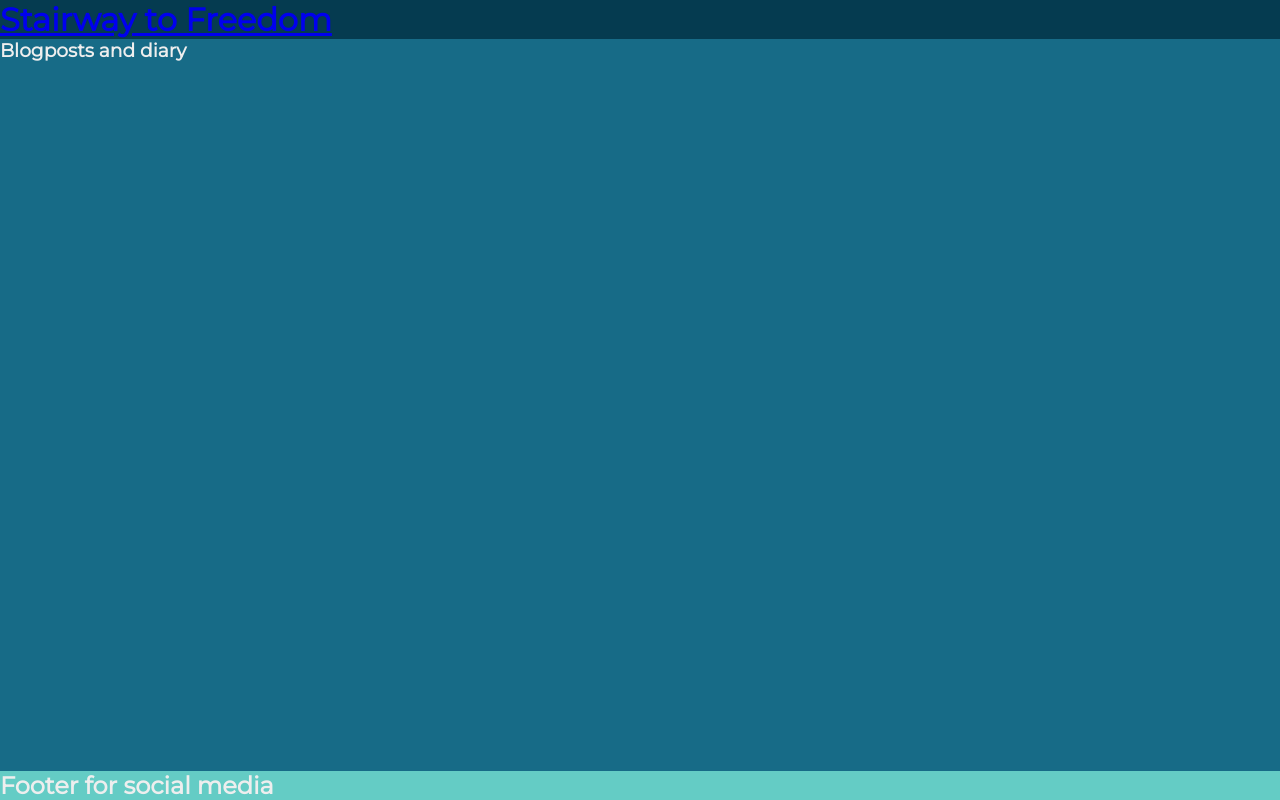
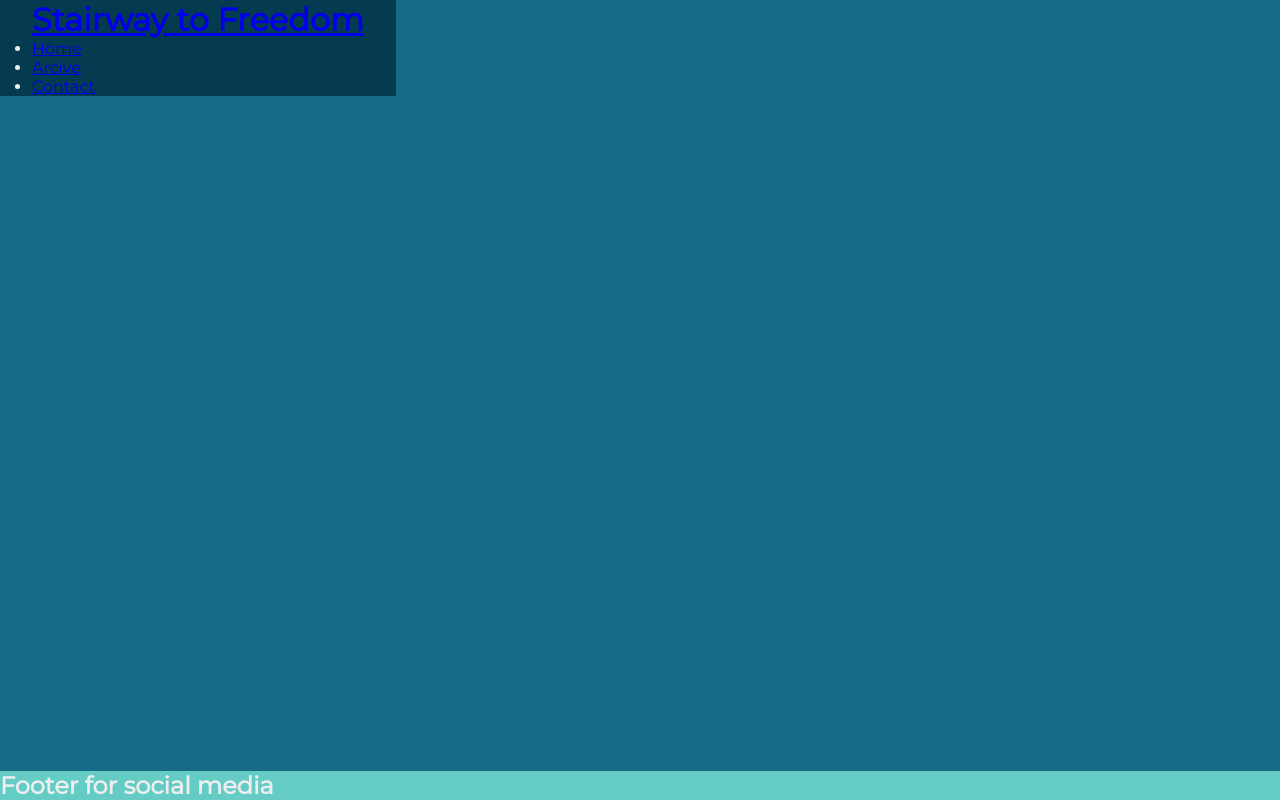
Before and after one commit to Klurifixus/Fixus-the-bus, a plain HTML site: page index.html in a window 1280 px wide. Drawn offline with Linux system fonts and the light colour scheme.

Commit message:
added styles to header

```diff
--- a/assets/css/style.css
+++ b/assets/css/style.css
@@ -22,9 +22,14 @@ body {
 /*Header*/
 header {
     background-color: #053b50;
+    padding: 0 2rem;
+    position: fixed;
+    z-index: 99;
 }
 
-
+h1{
+    font-family: 'montserrat' sans-serif;
+}
 
 
 /*Main*/
--- a/index.html
+++ b/index.html
@@ -26,7 +26,13 @@
             <h1 id="logo">Stairway to Freedom</h1>
 
         </a>
-
+        <nav>
+            <ul>
+                <li><a href="index.html">Home</a></li>
+                <li><a href="blogg.html">Arcive</a></li>
+                <li><a href="contact.html">Contact</a></li>
+            </ul>
+        </nav>
 
     </header>
 
```
Also changed, not shown: 1 other file.
